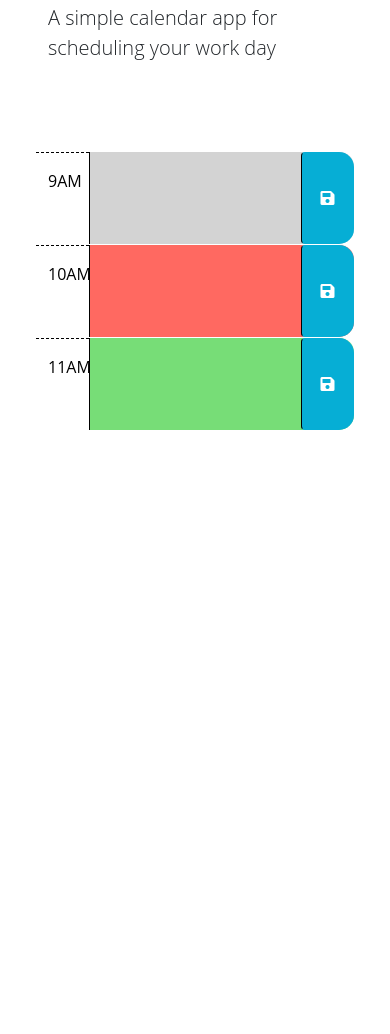
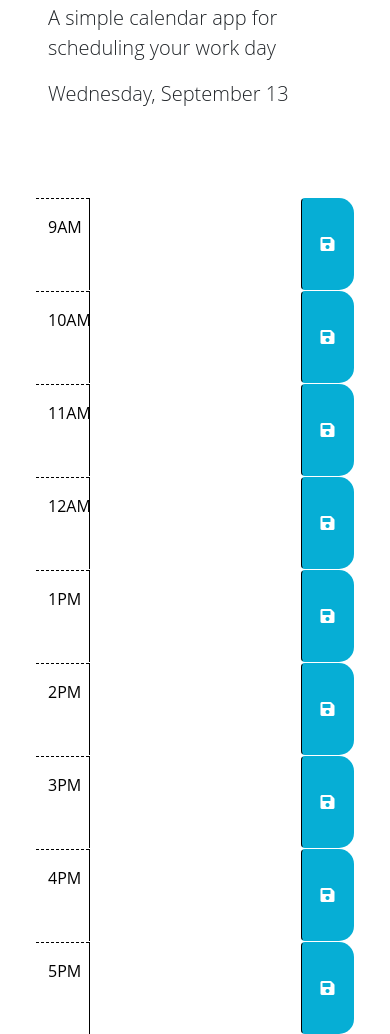
Before and after one commit to JozelineSu/work-day-scheduler, a plain HTML site: page Develop/index.html in a window 390 px wide. Shown: the part 142-1176 px from the top of the page. Before the commit the page ends 844 px from the top, so only its background shows below. Drawn offline with nearby package versions, Linux system fonts and the light colour scheme.

Commit message:
got the current date displayed on top of page, click listener on save button, added time divs in html ffor 9-5, started on comparing current time to my time divs

```diff
--- a/Develop/index.html
+++ b/Develop/index.html
@@ -41,32 +41,79 @@
         code is implemented.
         -->
 
-      <!-- Example of a past time block. The "past" class adds a gray background color. -->
-      <div id="hour-9" class="row time-block past">
+      <!--Example of a past time block. The "past" class adds a gray background color.-->
+      <div id="9" class="row time-block">
         <div class="col-2 col-md-1 hour text-center py-3">9AM</div>
         <textarea class="col-8 col-md-10 description" rows="3"> </textarea>
-        <button class="btn saveBtn col-2 col-md-1" aria-label="save">
+        <button  id="save-button" class="btn saveBtn col-2 col-md-1" aria-label="save">
           <i class="fas fa-save" aria-hidden="true"></i>
         </button>
       </div>
 
-      <!-- Example of a present time block. The "present" class adds a red background color. -->
-      <div id="hour-10" class="row time-block present">
+      <!--Example of a present time block. The "present" class adds a red background color.-->
+      <div id="10" class="row time-block">
         <div class="col-2 col-md-1 hour text-center py-3">10AM</div>
         <textarea class="col-8 col-md-10 description" rows="3"> </textarea>
-        <button class="btn saveBtn col-2 col-md-1" aria-label="save">
+        <button  id="save-button" class="btn saveBtn col-2 col-md-1" aria-label="save">
           <i class="fas fa-save" aria-hidden="true"></i>
         </button>
       </div>
 
-      <!-- Example of a future time block. The "future" class adds a green background color. -->
-      <div id="hour-11" class="row time-block future">
+      <!--Example of a future time block. The "future" class adds a green background color. -->
+      <div id="11" class="row time-block">
         <div class="col-2 col-md-1 hour text-center py-3">11AM</div>
         <textarea class="col-8 col-md-10 description" rows="3"> </textarea>
-        <button class="btn saveBtn col-2 col-md-1" aria-label="save">
+        <button  id="save-button" class="btn saveBtn col-2 col-md-1" aria-label="save">
           <i class="fas fa-save" aria-hidden="true"></i>
         </button>
       </div>
+
+    <div id="12" class="row time-block">
+      <div class="col-2 col-md-1 hour text-center py-3">12AM</div>
+      <textarea class="col-8 col-md-10 description" rows="3"> </textarea>
+      <button  id="save-button" class="btn saveBtn col-2 col-md-1" aria-label="save">
+        <i class="fas fa-save" aria-hidden="true"></i>
+      </button>
+    </div>
+
+    <div id="1" class="row time-block">
+      <div class="col-2 col-md-1 hour text-center py-3">1PM</div>
+      <textarea class="col-8 col-md-10 description" rows="3"> </textarea>
+      <button  id="save-button" class="btn saveBtn col-2 col-md-1" aria-label="save">
+        <i class="fas fa-save" aria-hidden="true"></i>
+      </button>
+    </div>
+
+    <div id="2" class="row time-block">
+      <div class="col-2 col-md-1 hour text-center py-3">2PM</div>
+      <textarea class="col-8 col-md-10 description" rows="3"> </textarea>
+      <button id="save-button" class="btn saveBtn col-2 col-md-1" aria-label="save">
+        <i class="fas fa-save" aria-hidden="true"></i>
+      </button>
+    </div>
+
+    <div id="3" class="row time-block">
+      <div class="col-2 col-md-1 hour text-center py-3">3PM</div>
+      <textarea class="col-8 col-md-10 description" rows="3"> </textarea>
+      <button  id="save-button" class="btn saveBtn col-2 col-md-1" aria-label="save">
+        <i class="fas fa-save" aria-hidden="true"></i>
+      </button>
+    </div>
+
+    <div id="4" class="row time-block">
+      <div class="col-2 col-md-1 hour text-center py-3">4PM</div>
+      <textarea class="col-8 col-md-10 description" rows="3"> </textarea>
+      <button  id="save-button" class="btn saveBtn col-2 col-md-1" aria-label="save">
+        <i class="fas fa-save" aria-hidden="true"></i>
+      </button>
+    </div>
+
+    <div id="5" class="row time-block">
+      <div class="col-2 col-md-1 hour text-center py-3">5PM</div>
+      <textarea class="col-8 col-md-10 description" rows="3"> </textarea>
+      <button  id="save-button" class="btn saveBtn col-2 col-md-1" aria-label="save">
+        <i class="fas fa-save" aria-hidden="true"></i>
+      </button>
     </div>
 
     <script src="https://cdnjs.cloudflare.com/ajax/libs/jquery/3.2.1/jquery.min.js"></script>
--- a/Develop/script.js
+++ b/Develop/script.js
@@ -1,23 +1,66 @@
 // Wrap all code that interacts with the DOM in a call to jQuery to ensure that
 // the code isn't run until the browser has finished rendering all the elements
 // in the html.
-$(function () {
-  // TODO: Add a listener for click events on the save button. This code should
+var saveButtonEl = $('.saveBtn');
+
+var timeBlock = $('.time-block');
+
+$(document).ready(function () {
+
+// Displays the Day name with Month + Number
+var d = new Date();
+var monthNames = ["January","February", "March", "April", "May", "June",
+"July", "August", "September", "October", "November", "December"];
+var days = ["Sunday", "Monday", "Tuesday", "Wednesday", "Thursday", "Friday", "Saturday"];
+var strDate = days[d.getDay()] + ", " + monthNames[(d.getMonth())] + " " + d.getDate();
+
+document.querySelector('#currentDay').textContent = strDate;
+
+
+// TODO: Add a listener for click events on the save button. This code should
   // use the id in the containing time-block as a key to save the user input in
   // local storage. HINT: What does `this` reference in the click listener
   // function? How can DOM traversal be used to get the "hour-x" id of the
   // time-block containing the button that was clicked? How might the id be
   // useful when saving the description in local storage?
   //
-  // TODO: Add code to apply the past, present, or future class to each time
+saveButtonEl.on('click', function () {
+  var saveText = $(this).siblings('.description').val();
+  var time = $(this).siblings('.time-block');
+  localStorage.setItem(time, saveText);
+
+})
+
+
+
+// TODO: Add code to apply the past, present, or future class to each time
   // block by comparing the id to the current hour. HINTS: How can the id
   // attribute of each time-block be used to conditionally add or remove the
   // past, present, and future classes? How can Day.js be used to get the
   // current hour in 24-hour time?
   //
+function assignClasses() {
+var time = new Date();
+  var hours = time.getHours();
+  var minutes = time.getMinutes();
+  var currentTime = (hours-12) + ":" + minutes;
+console.log(currentTime);
+
+
+}
+
+assignClasses();
+
+
   // TODO: Add code to get any user input that was saved in localStorage and set
   // the values of the corresponding textarea elements. HINT: How can the id
   // attribute of each time-block be used to do this?
   //
-  // TODO: Add code to display the current date in the header of the page.
+
+
+
+
+
+
+
 });
--- a/Develop/style.css
+++ b/Develop/style.css
@@ -43,7 +43,7 @@ textarea {
 .future {
   background-color: #77dd77;
   color: white;
-}
+}*
 
 .saveBtn {
   border-left: 1px solid black;
```
